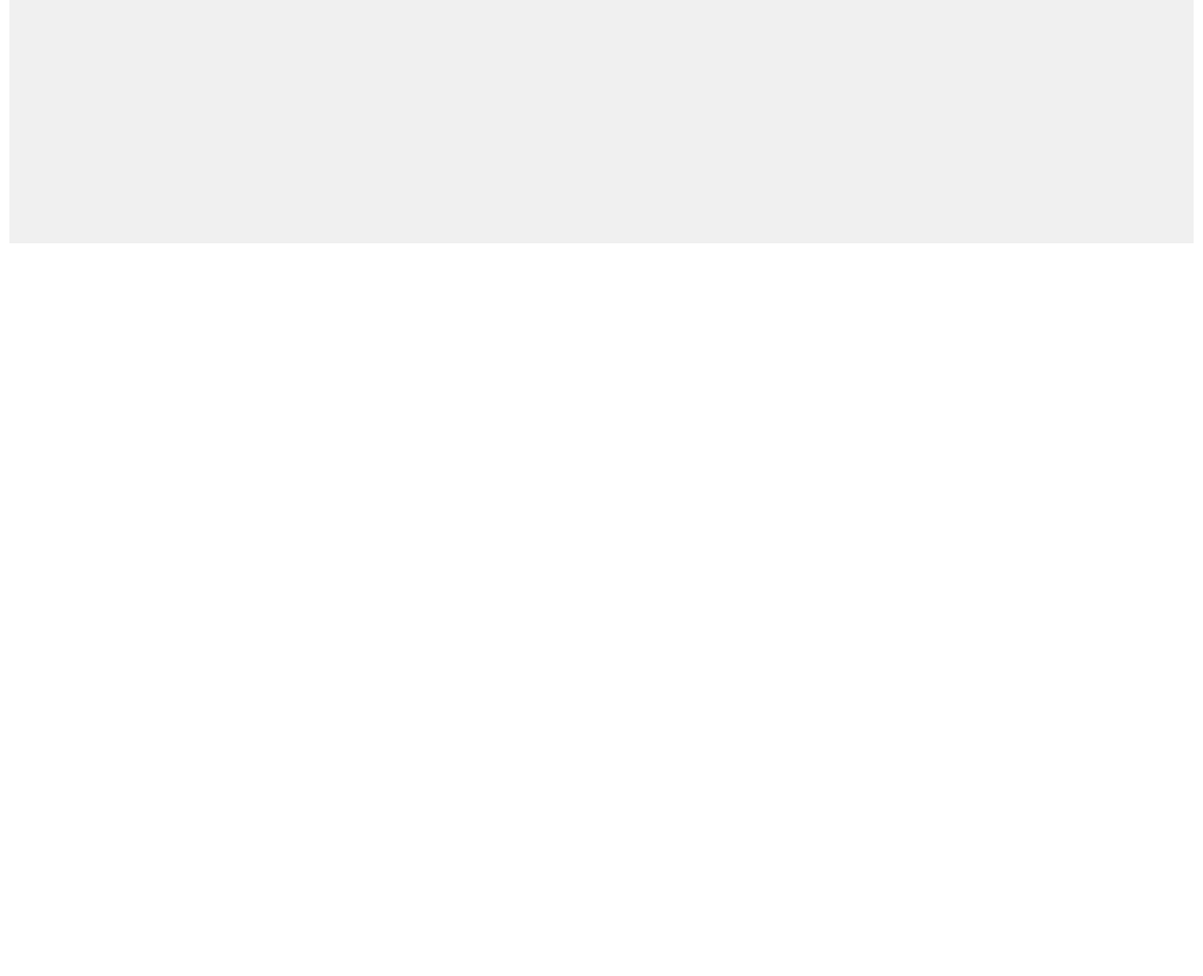
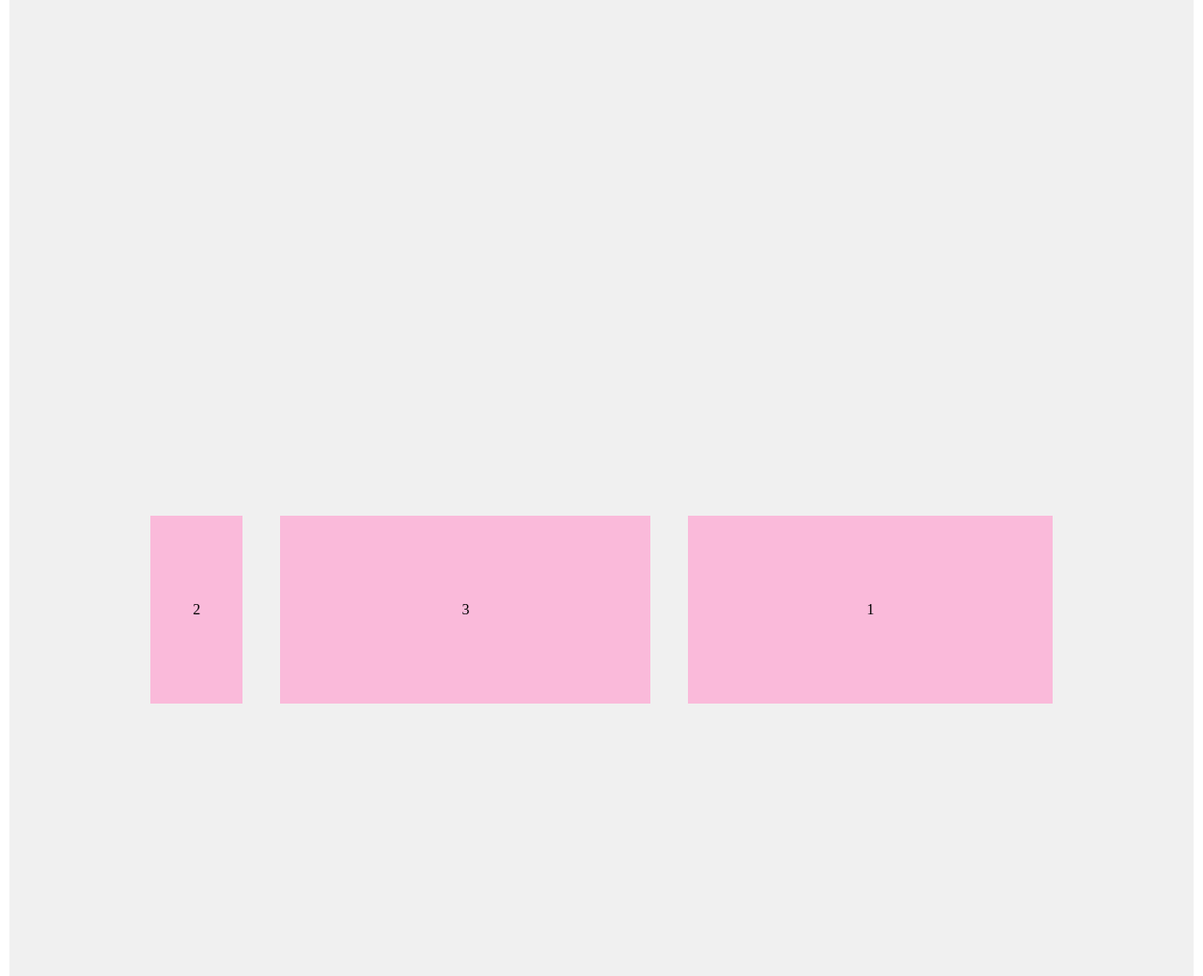
Before and after one commit to IndiraSierra/DevCamp-Exercises, a plain HTML site: page Project8.html in a window 1280 px wide. Shown: the part 521-1560 px from the top of the page at 94% size. Before the commit the page ends 800 px from the top, so only its background shows below. Drawn offline with Linux system fonts and the light colour scheme.

Commit message:
How to Change the Order of Flexbox Items with the Order Property

```diff
--- a/Project8.css
+++ b/Project8.css
@@ -14,6 +14,8 @@ body {
     background-color: #f0f0f0;
 }
 
+/*Images block*/
+
 .container > .image_block {
     display: flex;
     justify-content: center;
@@ -26,3 +28,37 @@ body {
     height: 120px;
     width: auto;
 }
+
+/*Colored Block Changing order*/
+
+ .blocks {
+      display: flex;
+      justify-content: center;
+      align-items: center;
+      width: 1000px;
+    }
+
+    .block {
+      background-color: #fabada;
+      height: 200px;
+      margin: 20px;
+      display: flex;
+      justify-content: center;
+      align-items: center;
+    }
+
+    .block1 {
+      flex-basis: 400px;
+      flex-shrink: 2;
+      order: 3;
+    }
+
+    .block2 {
+      flex-basis: 100px;
+      order: 1;
+    }
+
+    .block3 {
+      flex-basis: 400px;
+      order: 2;
+    }
--- a/Project8.html
+++ b/Project8.html
@@ -1,10 +1,10 @@
-<!DOCTYPE html>
+<!doctype html>
 <html lang="en">
   <head>
-        <meta charset="UTF-8">
-        <meta name="viewport" content="width=device-width, initial-scale=1.0">
+    <meta charset="UTF-8" />
+    <meta name="viewport" content="width=device-width, initial-scale=1.0" />
     <title>Project 8</title>
-        <link rel="stylesheet" href="Project8.css">
+    <link rel="stylesheet" href="Project8.css" />
   </head>
   <body>
     <div class="container">
@@ -21,5 +21,12 @@
       </div>
     </div>
 
+    <div class="container">
+      <div class="blocks">
+        <div class="block block1">1</div>
+        <div class="block block2">2</div>
+        <div class="block block3">3</div>
+      </div>
+    </div>
   </body>
 </html>
```
Lines whose indentation alone changed are shown as unchanged.
